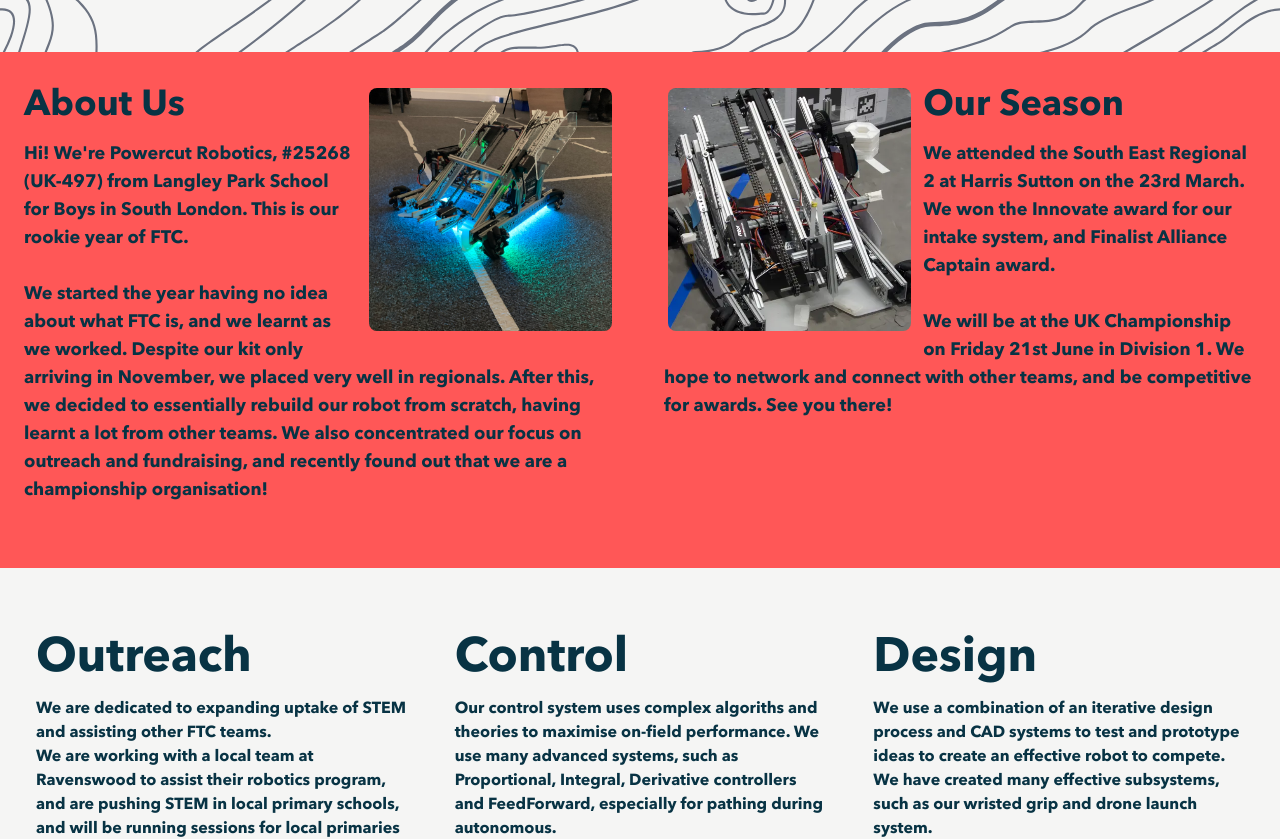
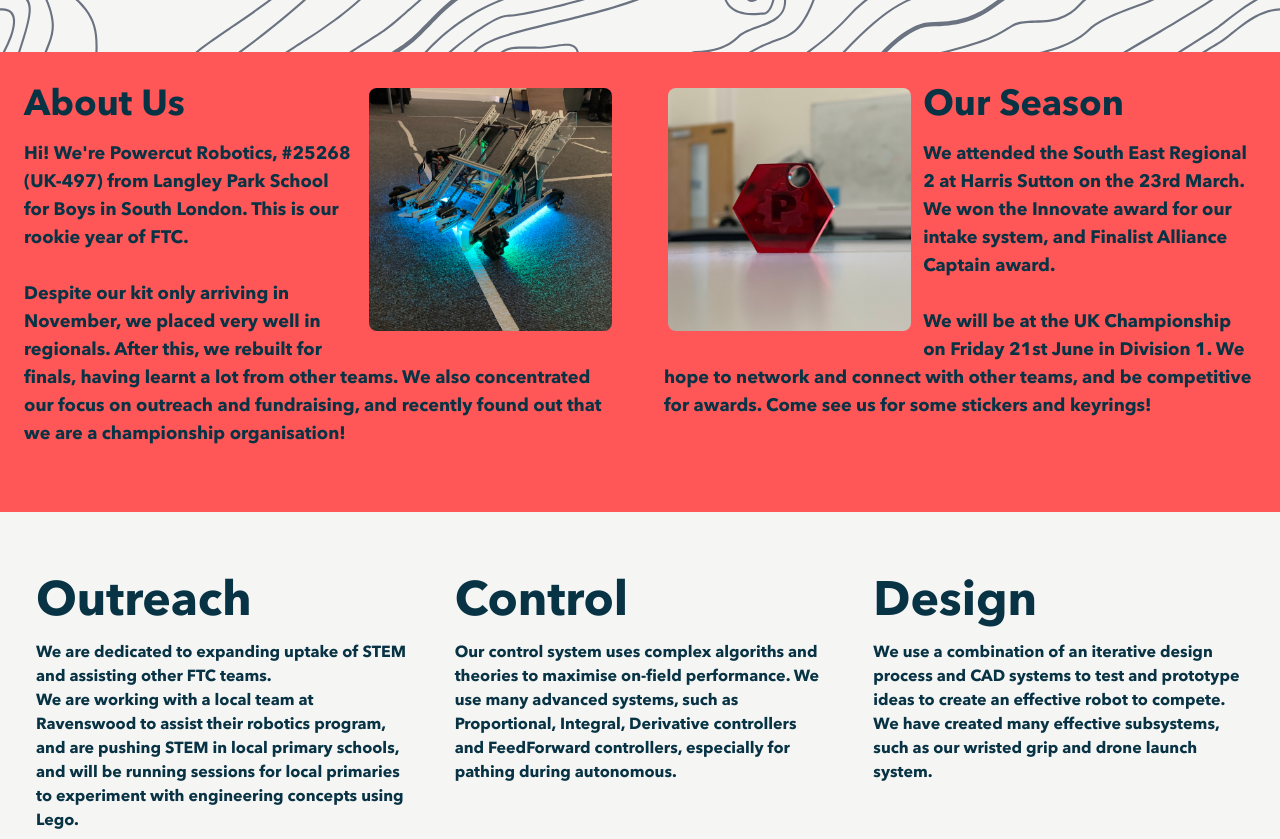
Before and after one commit to outsharded/langley-robotics-website, a Next.js app: page / in a window 1280 px wide. Shown: the part 780-1619 px from the top of the page. Built offline with nearby package versions, Linux system fonts and the light colour scheme.

Commit message:
national polish off

```diff
--- a/app/(subpages)/awards/page.tsx
+++ b/app/(subpages)/awards/page.tsx
@@ -40,7 +40,7 @@
 
                     <div className='col-span-1 relative rounded-lg overflow-hidden '>
                         <div className="">
-                        <Image className='rounded-lg w-full aspect-square object-cover object-top' src="/content/red_underglow.jpeg" alt="Powercut Robotics Team" width={500} height={500} sizes="(max-width: 768px) 50wv, (max-width: 1024px) 33vw, 100vw"/>
+                        <Image className='rounded-lg w-full aspect-square object-cover object-center' src="/content/front_robot.jpeg" alt="Powercut Robotics Team" width={500} height={500} sizes="(max-width: 768px) 50wv, (max-width: 1024px) 33vw, 100vw"/>
                         </div>
                         <div className="absolute bottom-2 left-0 bg-stone-100 dark:bg-neutral-950 bg-opacity-70 dark:bg-opacity-70 rounded-r-lg font-mono text-2xl px-2 ">Finalist Alliance Captain</div>
                         </div>
--- a/app/Footer.tsx
+++ b/app/Footer.tsx
@@ -10,12 +10,12 @@
           <div className='px-2'>
           <a href="mailto:conatct@powercut-robotics.org" className='text-xl py-1'>Contact: contact@powercut-robotics.org</a><br/></div>
         </div>
-
+{/*
         <div className='bg-stone-200 dark:bg-neutral-950 h-32 m-2 rounded-lg'>
             <h1 className='text-5xl p-2 font-bold'>Finance</h1>
             <div className='px-2'>
             <a href="mailto:finance@powercut-robotics.org" className='text-xl py-1'>Finance: finance@powercut-robotics.org</a><br/></div>
-        </div>
+        </div> */}
 
         <div className='bg-stone-200 dark:bg-neutral-950 h-32 m-2 rounded-lg'>
             <h1 className='text-5xl p-2 font-bold'>Socials</h1>
--- a/app/page.tsx
+++ b/app/page.tsx
@@ -5,7 +5,7 @@
 
 import side_pitch from '../public/content/comp_trophies.webp';
 import backdrops from '../public/content/blue-green-underglow.jpeg';
-import in_field from '../public/content/in_feild.webp';
+import in_field from '../public/content/keyring.jpeg';
 
 const HomePage: React.FC = () => {
   return (
@@ -41,9 +41,8 @@
             <p className='p-2 text-lg font-medium text-start'>
 Hi! We&apos;re Powercut Robotics, #25268 (UK-497) from Langley Park School for Boys in South London.
 This is our rookie year of FTC. <br /> <br />
-We started the year having no idea about what FTC is, and we learnt as we worked.
 Despite our kit only arriving in November, we placed very well in regionals.
-After this, we decided to essentially rebuild our robot from scratch, having learnt a lot from other teams.
+After this, we rebuilt for finals, having learnt a lot from other teams.
 We also concentrated our focus on outreach and fundraising, and recently found out that we are a championship organisation!</p>
 
           </div>
@@ -51,7 +50,7 @@
           <div className='rounded-lg m-4 h-full'>
             <Image className="rounded-lg float-left w-2/5 m-3 aspect-[1/1] object-cover" src={in_field} alt="robot in field" sizes="(max-width: 1024px) 40vw, 20vw" />
             <h1 className="text-4xl font-medium font-avenir p-2">Our Season</h1>
-            <p className='p-2 text-lg font-small text-start'>We attended the South East Regional 2 at Harris Sutton on the 23rd March. We won the Innovate award for our intake system, and Finalist Alliance Captain award. <br /> <br /> We will be at the UK Championship on Friday 21st June in Division 1. We hope to network and connect with other teams, and be competitive for awards. See you there!</p>
+            <p className='p-2 text-lg font-small text-start'>We attended the South East Regional 2 at Harris Sutton on the 23rd March. We won the Innovate award for our intake system, and Finalist Alliance Captain award. <br /> <br /> We will be at the UK Championship on Friday 21st June in Division 1. We hope to network and connect with other teams, and be competitive for awards. Come see us for some stickers and keyrings!</p>
           </div>
 
         </div>
@@ -65,7 +64,7 @@
 
           <div className='rounded-lg m-4'>
             <h1 className="text-5xl font-medium font-avenir p-2">Control</h1>
-            <p className='p-2'>Our control system uses complex algoriths and theories to maximise on-field performance. We use many advanced systems, such as Proportional, Integral, Derivative controllers and FeedForward, especially for pathing during autonomous.</p>
+            <p className='p-2'>Our control system uses complex algoriths and theories to maximise on-field performance. We use many advanced systems, such as Proportional, Integral, Derivative controllers and FeedForward controllers, especially for pathing during autonomous.</p>
           </div>
 
           <div className='rounded-lg m-4'>
```
Also changed, not shown: public/content/front_robot.jpeg (added), public/content/keyring.jpeg (added).
